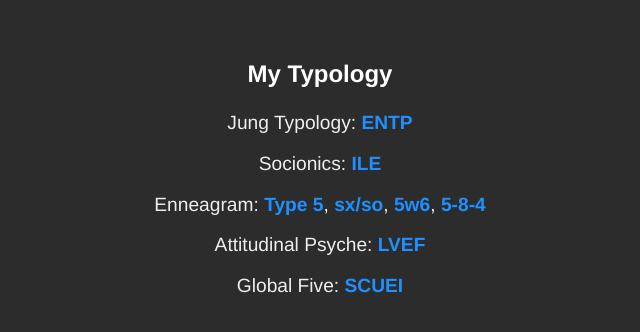
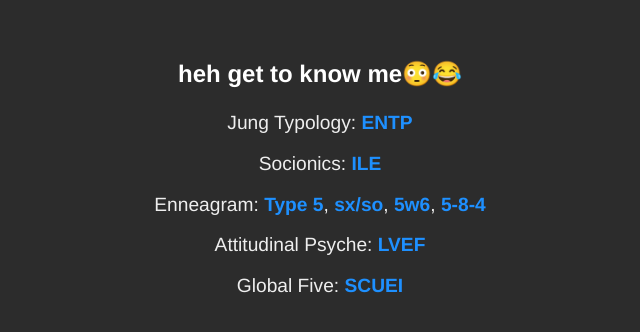
Before and after one commit to rodentlady/mytypology, a plain HTML site: page index.html in a window 1280 px wide. Shown: the part 214-546 px from the top of the page, without its empty margins (320-960 px from the left). Drawn offline with Linux system fonts and the light colour scheme.

Commit message:
Update index.html

```diff
--- a/index.html
+++ b/index.html
@@ -2,7 +2,7 @@
 <html lang="en">
 <head>
 <meta charset="UTF-8">
-<title>heh get to know me😂</title>
+<title>My Typology</title>
 <style>
   body {
     background-color: #2c2c2c; /* dark gray */
@@ -40,7 +40,7 @@
 </head>
 <body>
   <div>
-    <h2>My Typology</h2>
+    <h2>heh get to know me😳😂</h2>
 
     <p>Jung Typology:
       <a href="https://www.humanmetrics.com/personality/entp" target="_blank">ENTP</a>
```
